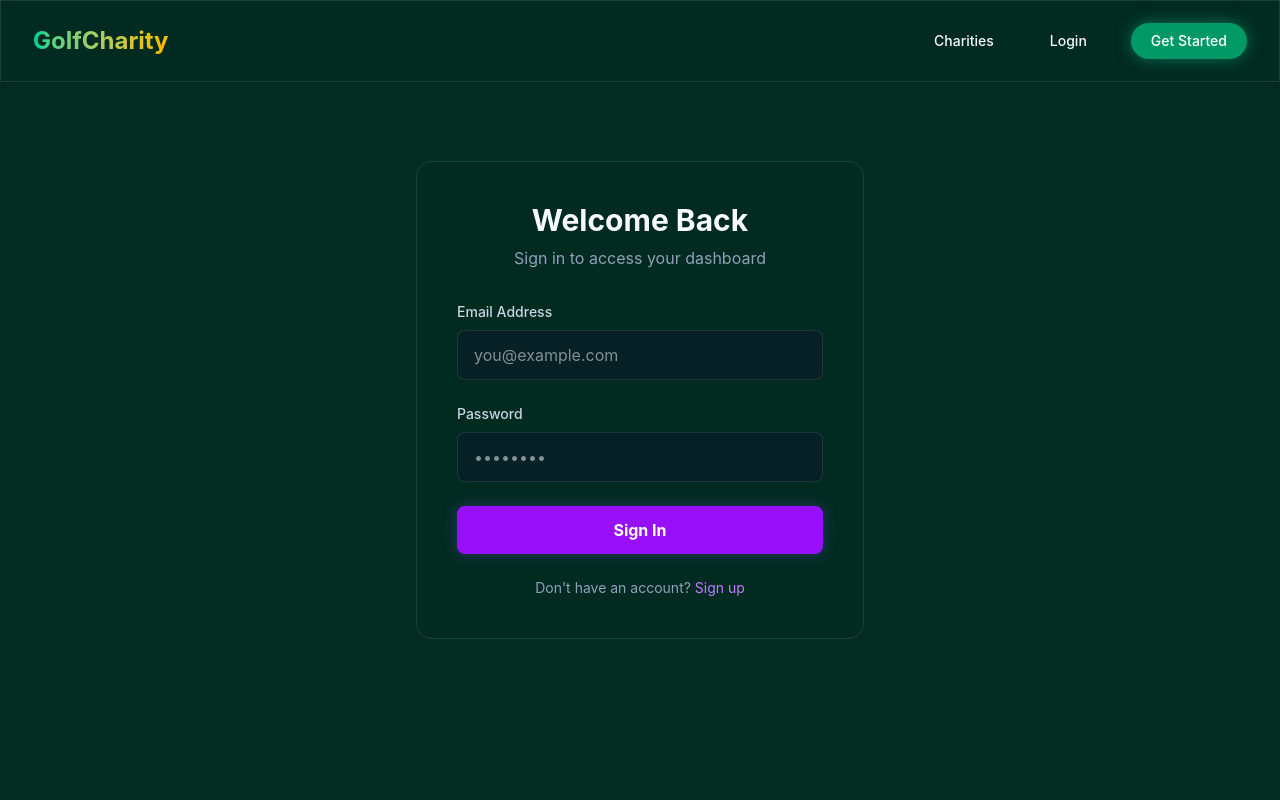
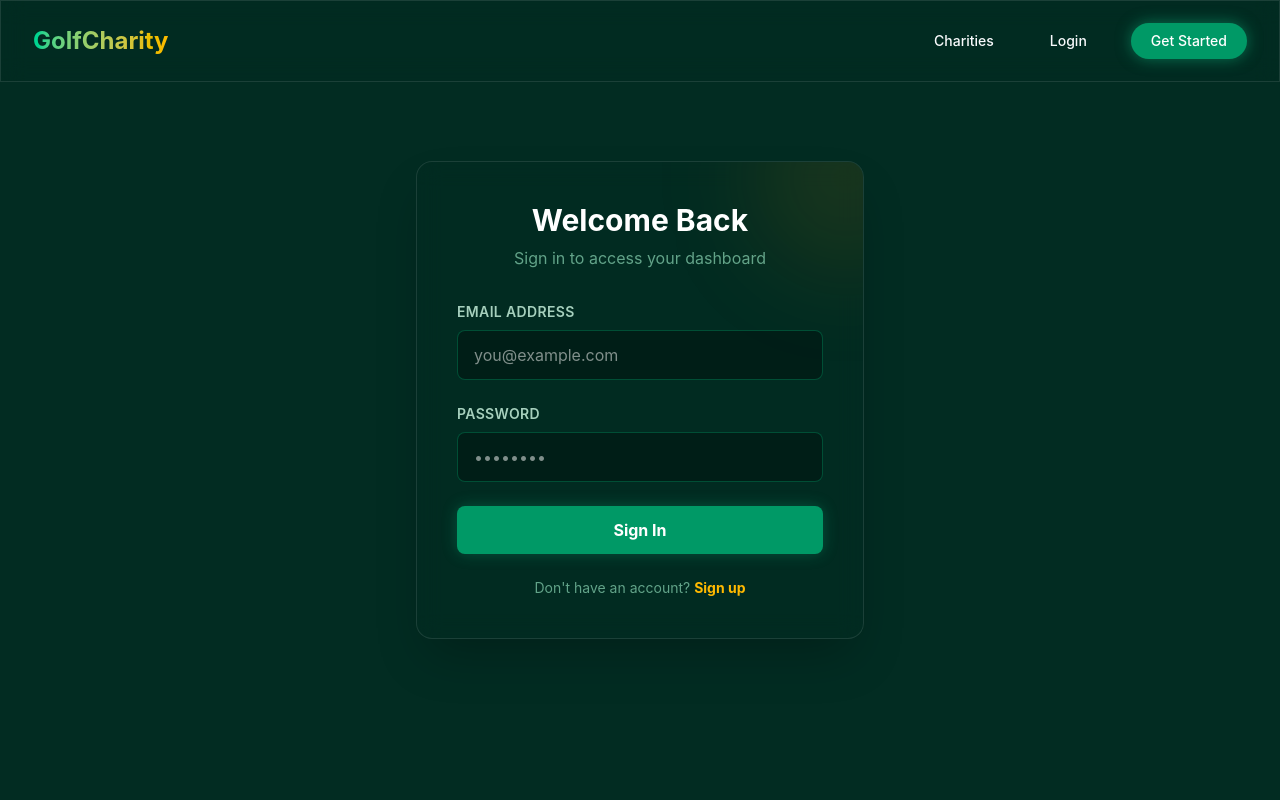
Before and after one commit to rahulll-rai/golf-charity-platform, a React (Vite) app in the folder client/: page /login in a window 1280 px wide. Shown: the top 800 px of the page. Built offline with nearby package versions, Linux system fonts and the light colour scheme; no server answers.

Commit message:
Update Login and Register UI to match emerald/amber theme

```diff
--- a/client/src/pages/Login.jsx
+++ b/client/src/pages/Login.jsx
@@ -22,53 +22,55 @@ const Login = () => {
   };
 
   return (
-    <div className="min-h-[80vh] flex items-center justify-center px-4">
+    <div className="min-h-[80vh] flex items-center justify-center px-4 bg-[#022c22]">
       <motion.div
         initial={{ opacity: 0, scale: 0.95 }}
         animate={{ opacity: 1, scale: 1 }}
         transition={{ duration: 0.5 }}
-        className="glass p-10 rounded-2xl w-full max-w-md"
+        className="glass p-10 rounded-2xl w-full max-w-md border border-emerald-500/20 shadow-2xl relative overflow-hidden"
       >
-        <div className="text-center mb-8">
-          <h2 className="text-3xl font-bold mb-2">Welcome Back</h2>
-          <p className="text-slate-400">Sign in to access your dashboard</p>
+        <div className="absolute -top-20 -right-20 w-48 h-48 bg-amber-500/10 rounded-full blur-[50px] pointer-events-none" />
+
+        <div className="text-center mb-8 relative z-10">
+          <h2 className="text-3xl font-bold mb-2 text-white">Welcome Back</h2>
+          <p className="text-emerald-200/60">Sign in to access your dashboard</p>
         </div>
 
-        {error && <div className="bg-red-500/10 border border-red-500/50 text-red-400 p-3 rounded-lg mb-6 text-sm">{error}</div>}
+        {error && <div className="bg-red-500/10 border border-red-500/50 text-red-400 p-3 rounded-lg mb-6 text-sm relative z-10">{error}</div>}
 
-        <form onSubmit={handleSubmit} className="space-y-6">
+        <form onSubmit={handleSubmit} className="space-y-6 relative z-10">
           <div>
-            <label className="block text-sm font-medium text-slate-300 mb-2">Email Address</label>
+            <label className="block text-sm font-semibold text-emerald-100/80 mb-2 uppercase tracking-wide">Email Address</label>
             <input
               type="email"
               required
               value={email}
               onChange={(e) => setEmail(e.target.value)}
-              className="w-full bg-slate-900/50 border border-white/10 rounded-lg px-4 py-3 text-white focus:outline-none focus:border-purple-500 focus:ring-1 focus:ring-purple-500 transition-all"
+              className="w-full bg-[#011c16]/80 border border-emerald-500/30 rounded-lg px-4 py-3 text-white focus:outline-none focus:border-amber-500 focus:ring-1 focus:ring-amber-500 transition-all"
               placeholder="you@example.com"
             />
           </div>
           <div>
-            <label className="block text-sm font-medium text-slate-300 mb-2">Password</label>
+            <label className="block text-sm font-semibold text-emerald-100/80 mb-2 uppercase tracking-wide">Password</label>
             <input
               type="password"
               required
               value={password}
               onChange={(e) => setPassword(e.target.value)}
-              className="w-full bg-slate-900/50 border border-white/10 rounded-lg px-4 py-3 text-white focus:outline-none focus:border-purple-500 focus:ring-1 focus:ring-purple-500 transition-all"
+              className="w-full bg-[#011c16]/80 border border-emerald-500/30 rounded-lg px-4 py-3 text-white focus:outline-none focus:border-amber-500 focus:ring-1 focus:ring-amber-500 transition-all"
               placeholder="••••••••"
             />
           </div>
           <button
             type="submit"
-            className="w-full bg-purple-600 hover:bg-purple-700 text-white font-bold py-3 rounded-lg transition-all shadow-[0_0_15px_rgba(139,92,246,0.3)] hover:shadow-[0_0_25px_rgba(139,92,246,0.5)]"
+            className="w-full bg-emerald-600 hover:bg-emerald-500 text-white font-bold py-3 rounded-lg transition-all shadow-[0_0_15px_rgba(16,185,129,0.3)] hover:shadow-[0_0_25px_rgba(16,185,129,0.5)] transform hover:-translate-y-0.5"
           >
             Sign In
           </button>
         </form>
 
-        <div className="mt-6 text-center text-sm text-slate-400">
-          Don't have an account? <Link to="/register" className="text-purple-400 hover:text-purple-300 transition-colors">Sign up</Link>
+        <div className="mt-6 text-center text-sm text-emerald-200/60 relative z-10">
+          Don't have an account? <Link to="/register" className="text-amber-400 hover:text-amber-300 font-bold transition-colors">Sign up</Link>
         </div>
       </motion.div>
     </div>
--- a/client/src/pages/Register.jsx
+++ b/client/src/pages/Register.jsx
@@ -24,64 +24,66 @@ const Register = () => {
   };
 
   return (
-    <div className="min-h-[80vh] flex items-center justify-center px-4 py-12">
+    <div className="min-h-[80vh] flex items-center justify-center px-4 py-12 bg-[#022c22]">
       <motion.div
         initial={{ opacity: 0, scale: 0.95 }}
         animate={{ opacity: 1, scale: 1 }}
         transition={{ duration: 0.5 }}
-        className="glass p-10 rounded-2xl w-full max-w-md"
+        className="glass p-10 rounded-2xl w-full max-w-md border border-emerald-500/20 shadow-2xl relative overflow-hidden"
       >
-        <div className="text-center mb-8">
-          <h2 className="text-3xl font-bold mb-2">Create Account</h2>
-          <p className="text-slate-400">Join the premium golf community</p>
+        <div className="absolute -bottom-20 -left-20 w-48 h-48 bg-emerald-500/10 rounded-full blur-[50px] pointer-events-none" />
+
+        <div className="text-center mb-8 relative z-10">
+          <h2 className="text-3xl font-bold mb-2 text-white">Create Account</h2>
+          <p className="text-emerald-200/60">Join the premium golf community</p>
         </div>
 
-        {error && <div className="bg-red-500/10 border border-red-500/50 text-red-400 p-3 rounded-lg mb-6 text-sm">{error}</div>}
+        {error && <div className="bg-red-500/10 border border-red-500/50 text-red-400 p-3 rounded-lg mb-6 text-sm relative z-10">{error}</div>}
 
-        <form onSubmit={handleSubmit} className="space-y-6">
+        <form onSubmit={handleSubmit} className="space-y-6 relative z-10">
           <div>
-            <label className="block text-sm font-medium text-slate-300 mb-2">Full Name</label>
+            <label className="block text-sm font-semibold text-emerald-100/80 mb-2 uppercase tracking-wide">Full Name</label>
             <input
               type="text"
               required
               value={name}
               onChange={(e) => setName(e.target.value)}
-              className="w-full bg-slate-900/50 border border-white/10 rounded-lg px-4 py-3 text-white focus:outline-none focus:border-purple-500 focus:ring-1 focus:ring-purple-500 transition-all"
+              className="w-full bg-[#011c16]/80 border border-emerald-500/30 rounded-lg px-4 py-3 text-white focus:outline-none focus:border-amber-500 focus:ring-1 focus:ring-amber-500 transition-all"
               placeholder="John Doe"
             />
           </div>
           <div>
-            <label className="block text-sm font-medium text-slate-300 mb-2">Email Address</label>
+            <label className="block text-sm font-semibold text-emerald-100/80 mb-2 uppercase tracking-wide">Email Address</label>
             <input
               type="email"
               required
               value={email}
               onChange={(e) => setEmail(e.target.value)}
-              className="w-full bg-slate-900/50 border border-white/10 rounded-lg px-4 py-3 text-white focus:outline-none focus:border-purple-500 focus:ring-1 focus:ring-purple-500 transition-all"
+              className="w-full bg-[#011c16]/80 border border-emerald-500/30 rounded-lg px-4 py-3 text-white focus:outline-none focus:border-amber-500 focus:ring-1 focus:ring-amber-500 transition-all"
               placeholder="you@example.com"
             />
           </div>
           <div>
-            <label className="block text-sm font-medium text-slate-300 mb-2">Password</label>
+            <label className="block text-sm font-semibold text-emerald-100/80 mb-2 uppercase tracking-wide">Password</label>
             <input
               type="password"
               required
               value={password}
               onChange={(e) => setPassword(e.target.value)}
-              className="w-full bg-slate-900/50 border border-white/10 rounded-lg px-4 py-3 text-white focus:outline-none focus:border-purple-500 focus:ring-1 focus:ring-purple-500 transition-all"
+              className="w-full bg-[#011c16]/80 border border-emerald-500/30 rounded-lg px-4 py-3 text-white focus:outline-none focus:border-amber-500 focus:ring-1 focus:ring-amber-500 transition-all"
               placeholder="••••••••"
             />
           </div>
           <button
             type="submit"
-            className="w-full bg-purple-600 hover:bg-purple-700 text-white font-bold py-3 rounded-lg transition-all shadow-[0_0_15px_rgba(139,92,246,0.3)] hover:shadow-[0_0_25px_rgba(139,92,246,0.5)]"
+            className="w-full bg-emerald-600 hover:bg-emerald-500 text-white font-bold py-3 rounded-lg transition-all shadow-[0_0_15px_rgba(16,185,129,0.3)] hover:shadow-[0_0_25px_rgba(16,185,129,0.5)] transform hover:-translate-y-0.5"
           >
             Create Account
           </button>
         </form>
 
-        <div className="mt-6 text-center text-sm text-slate-400">
-          Already have an account? <Link to="/login" className="text-purple-400 hover:text-purple-300 transition-colors">Sign in</Link>
+        <div className="mt-6 text-center text-sm text-emerald-200/60 relative z-10">
+          Already have an account? <Link to="/login" className="text-amber-400 hover:text-amber-300 font-bold transition-colors">Sign in</Link>
         </div>
       </motion.div>
     </div>
```
